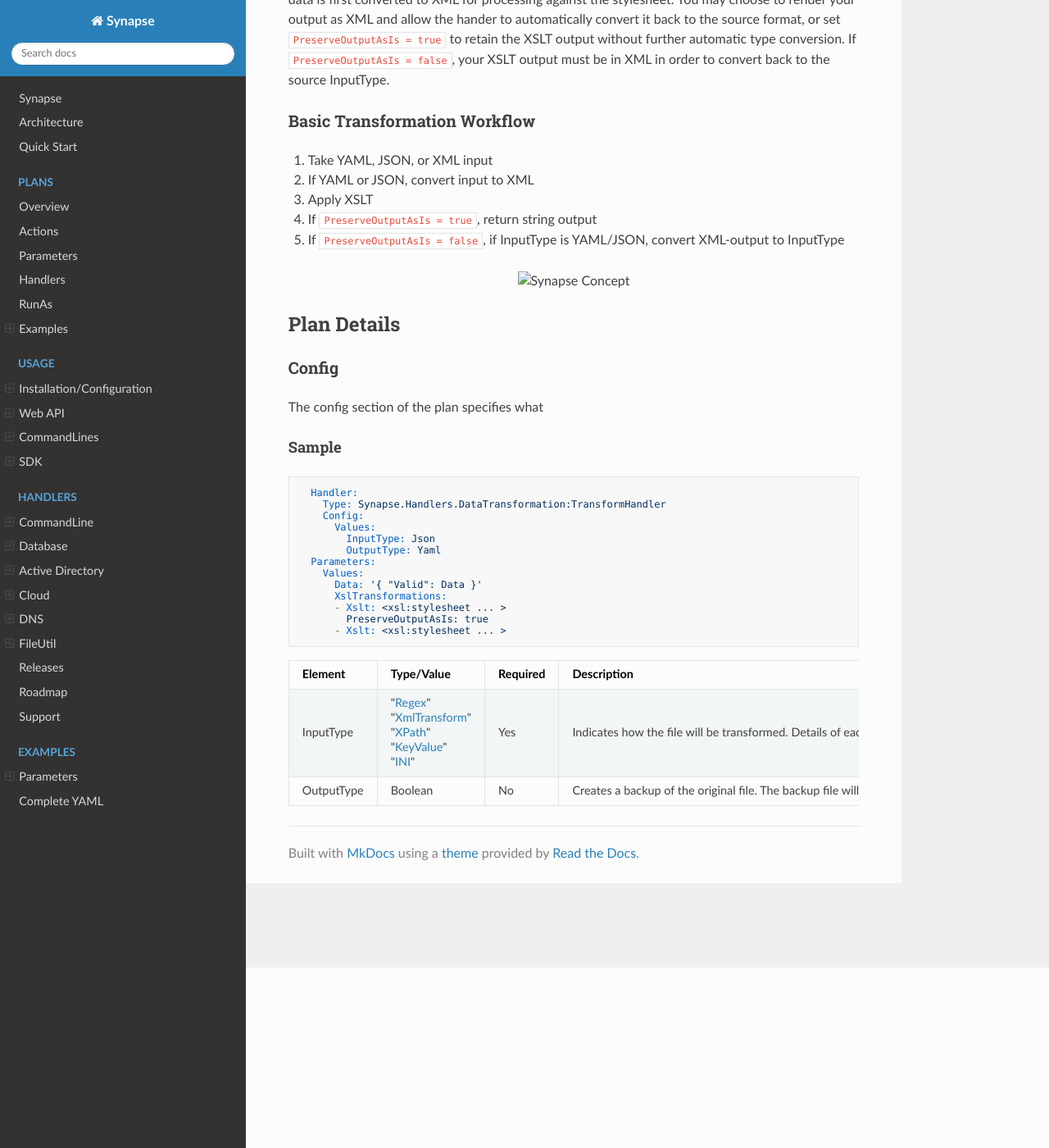
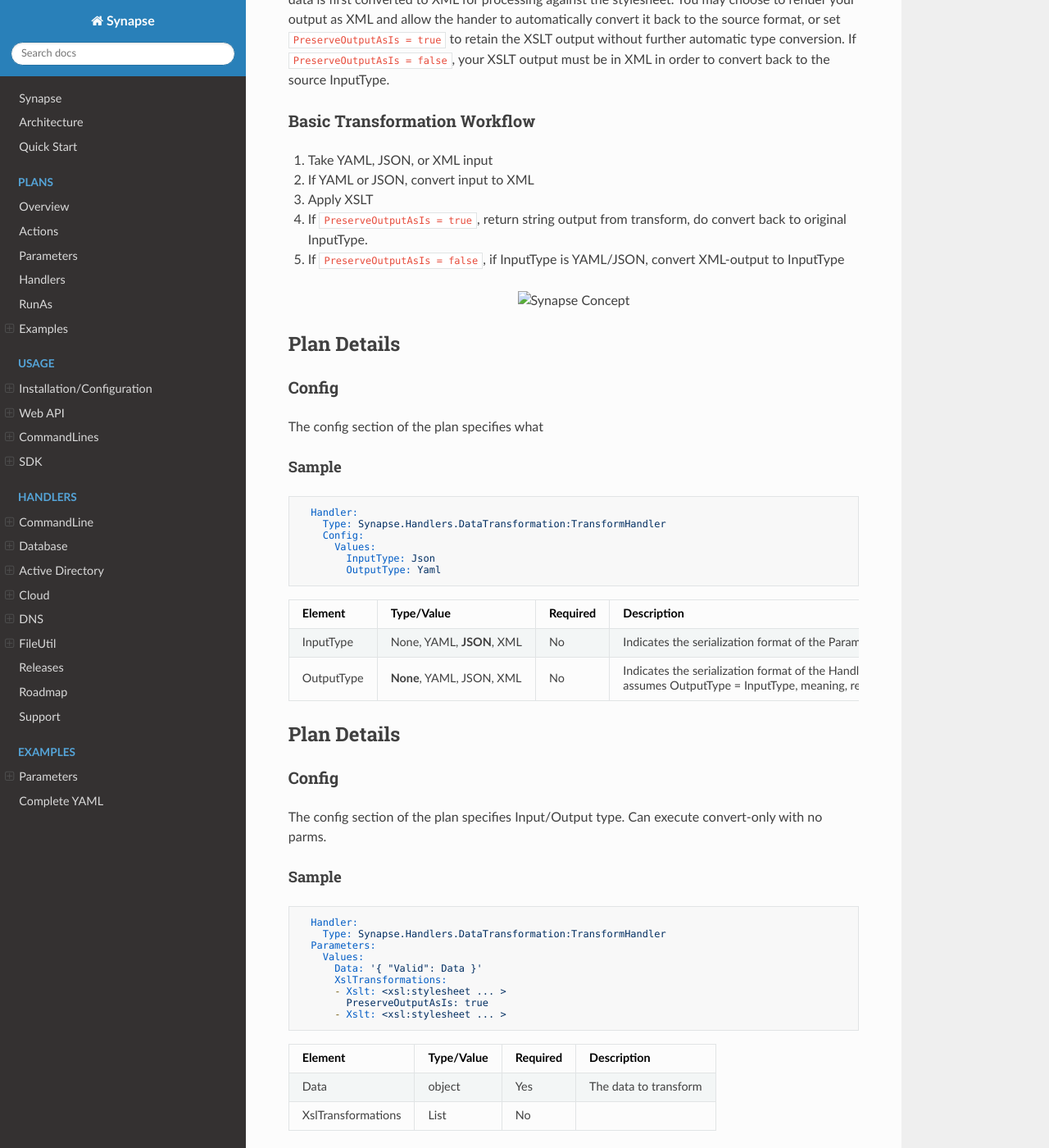
Before and after one commit to SynapseProject/synapse.docs, an MkDocs documentation site: the page built from docs/handlers/datatransformation/transform.md, in a window 1280 px wide and 1400 px high, scrolled down 220 px. Shown: the whole window at 82% size. Built offline with MkDocs 1.6.1, drawn with Linux system fonts in a browser that asks for light colours; nearby versions of some CDN libraries; old or Windows-style settings are respelled for this version of MkDocs.

Commit message:
working on transform doc

`````diff
--- a/docs/handlers/datatransformation/transform.md
+++ b/docs/handlers/datatransformation/transform.md
@@ -5,7 +5,7 @@ The TransformHandler allows you to take YAML, JSON, or XML data and reformat it,
 1. Take YAML, JSON, or XML input
 2. If YAML or JSON, convert input to XML
 3. Apply XSLT
-   - If `PreserveOutputAsIs = true`, return string output
+   - If `PreserveOutputAsIs = true`, return string output from transform, do convert back to original InputType.
    - If `PreserveOutputAsIs = false`, if InputType is YAML/JSON, convert XML-output to InputType
 
 <p align="center">
@@ -26,6 +26,22 @@ The config section of the plan specifies what
       Values:
         InputType: Json
         OutputType: Yaml
+````
+
+|Element|Type/Value|Required|Description
+|-------|----------|--------|-----------
+|InputType|None, YAML, **JSON**, XML|No|Indicates the serialization format of the Parameters.Data member.  Defaults to `JSON` if not specified.
+|OutputType|**None**, YAML, JSON, XML|No|Indicates the serialization format of the Handler ExitData.  Defaults to `None` if not specified.  A value of `None` assumes OutputType = InputType, meaning, return the ExitData in the same serialization format as the InputData.  If specifying a format different than InputType, then a format-type conversion will occur.
+
+## Plan Details
+### Config
+
+The config section of the plan specifies Input/Output type.  Can execute convert-only with no parms.
+
+#### Sample
+````yaml
+  Handler:
+    Type: Synapse.Handlers.DataTransformation:TransformHandler
   Parameters:
     Values:
       Data: '{ "Valid": Data }'
@@ -37,5 +53,5 @@ The config section of the plan specifies what
 
 |Element|Type/Value|Required|Description
 |-------|----------|--------|-----------
-|InputType|"[Regex](#regex)"<br>"[XmlTransform](#xmltransform)"<br>"[XPath](#xpath)"<br>"[KeyValue](#keyvalue)"<br>"[INI](#ini)"|Yes|Indicates how the file will be transformed. Details of each type of transformation can be found [here](#transformation-types)
-|OutputType|Boolean|No|Creates a backup of the original file.  The backup file will have the same name as the original file with a timestamp appened. (Default = false)
+|Data|object|Yes|The data to transform
+|XslTransformations|List|No|
`````
